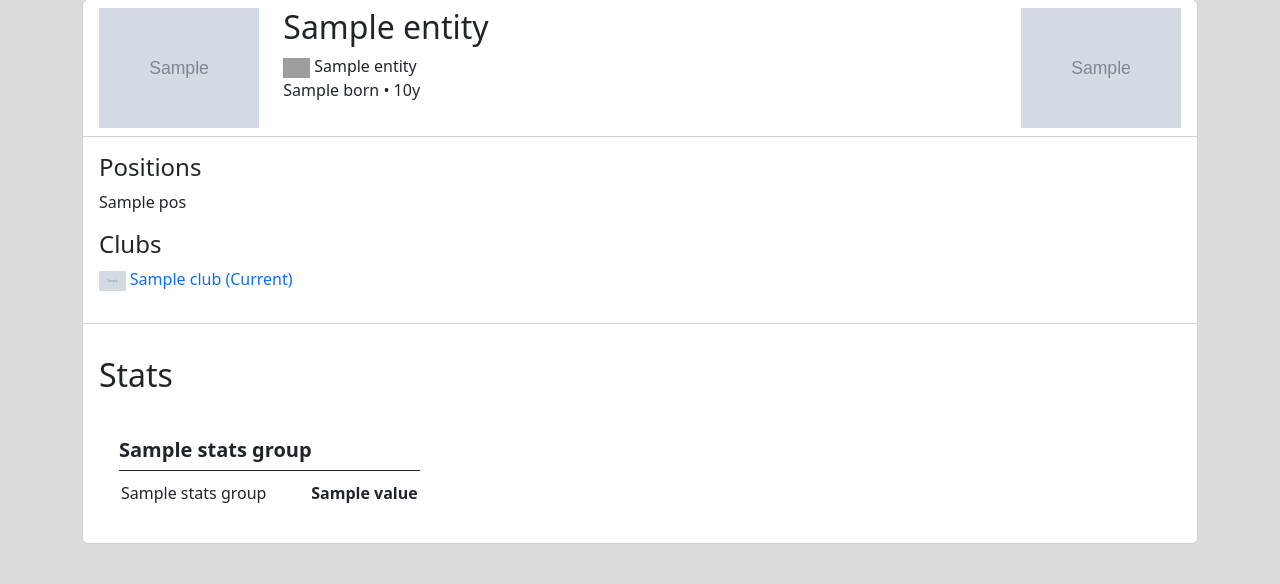
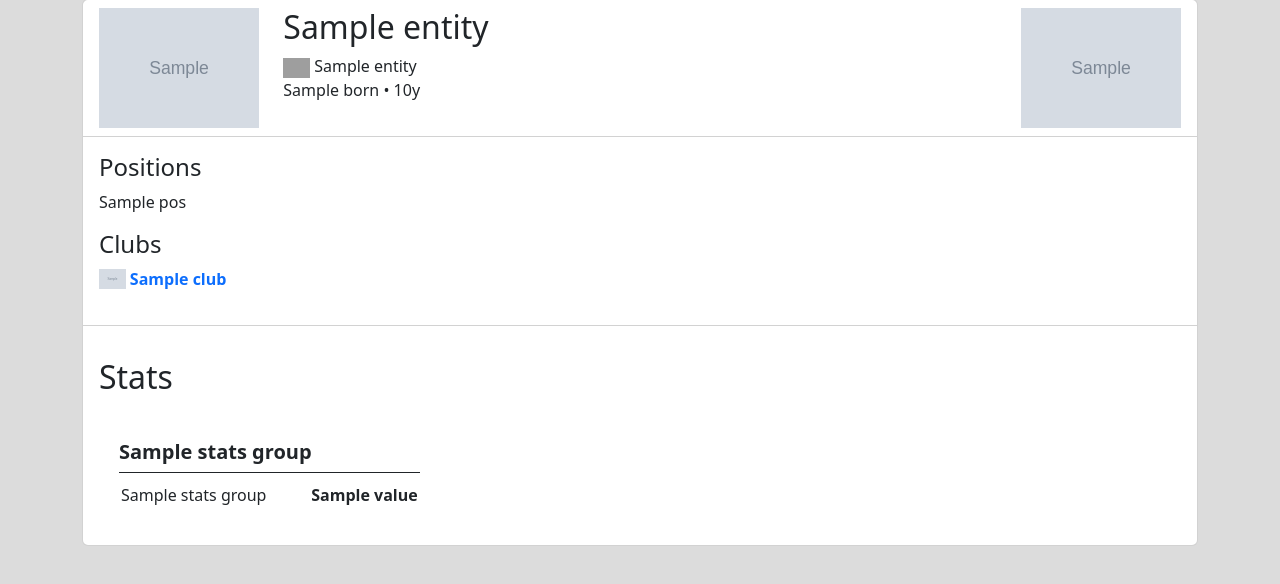
Before and after one commit to GuiAmorim03/WS-Project-2, a Django app: template ws_project_1/app/templates/player.html in a window 1280 px wide. Shown: the part 81-665 px from the top of the page. Run offline with Django 5.2, Linux system fonts and the light colour scheme; the template is opened without the code that fills it: most values are stand-ins (such as "Sample title", 1, 10 or a date in 2020); grey boxes marked "Sample" are stand-in pictures; grey boxes are pictures that could not be loaded.

Commit message:
fix: data player clubs

```diff
--- a/ws_project_1/app/templates/player.html
+++ b/ws_project_1/app/templates/player.html
@@ -39,9 +39,9 @@
     <p>
         {% for club in entity.clubs %}
         <a href="{% url 'club' club.id %}" style="text-decoration: none;">
-            <img src="{{ club.logo }}" alt="Club" style="height: 20px;">
-            <span style="color: var(--main-color);">
-                {{ club.name }}{% if forloop.first %} (Current){% endif %}
+            <img src="{{ club.logo }}" class="mb-1" alt="Club" style="height: 20px;">
+            <span {% if forloop.first %}style="font-weight: bold; color: var(--main-color);"{% else %}style="color: var(--main-color); opacity: 0.5;"{% endif %}>
+                {{ club.name }}
             </span>
         </a>
     <br>
```
Also changed, not shown: data/players_data_light-2024_2025.csv.
